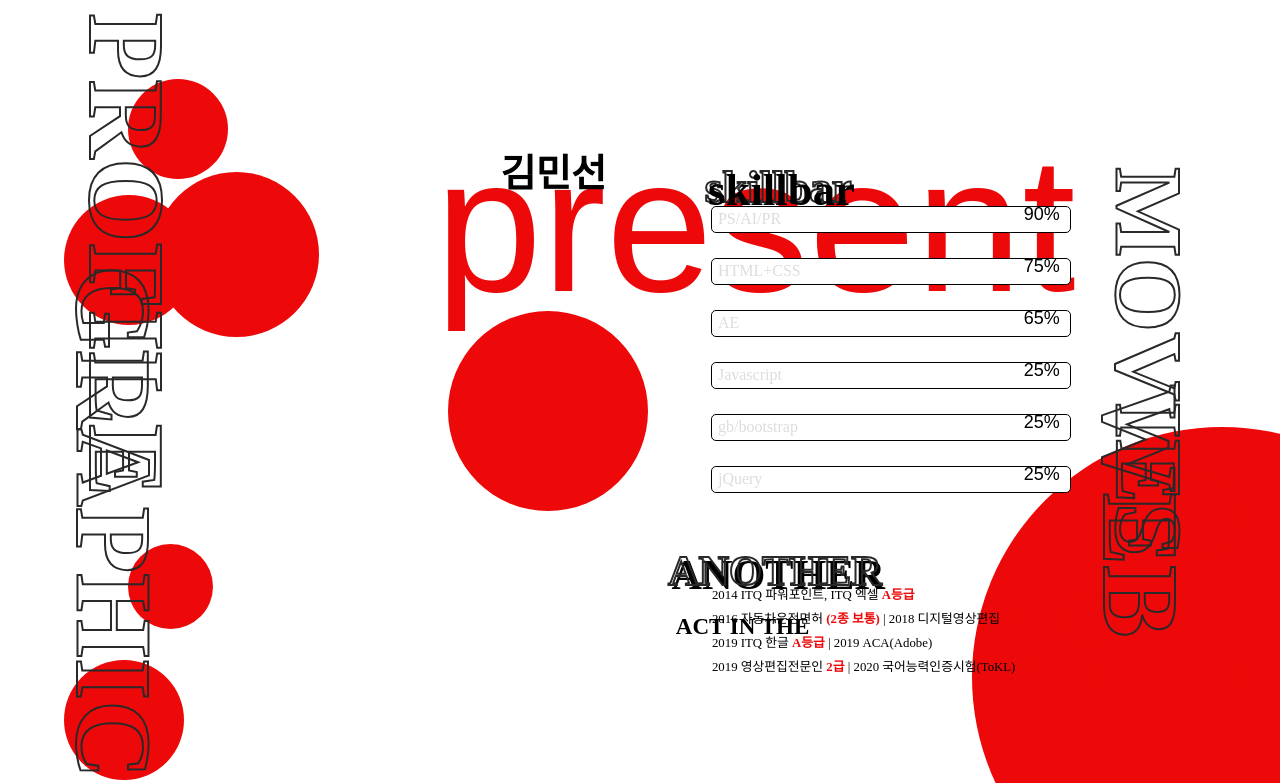
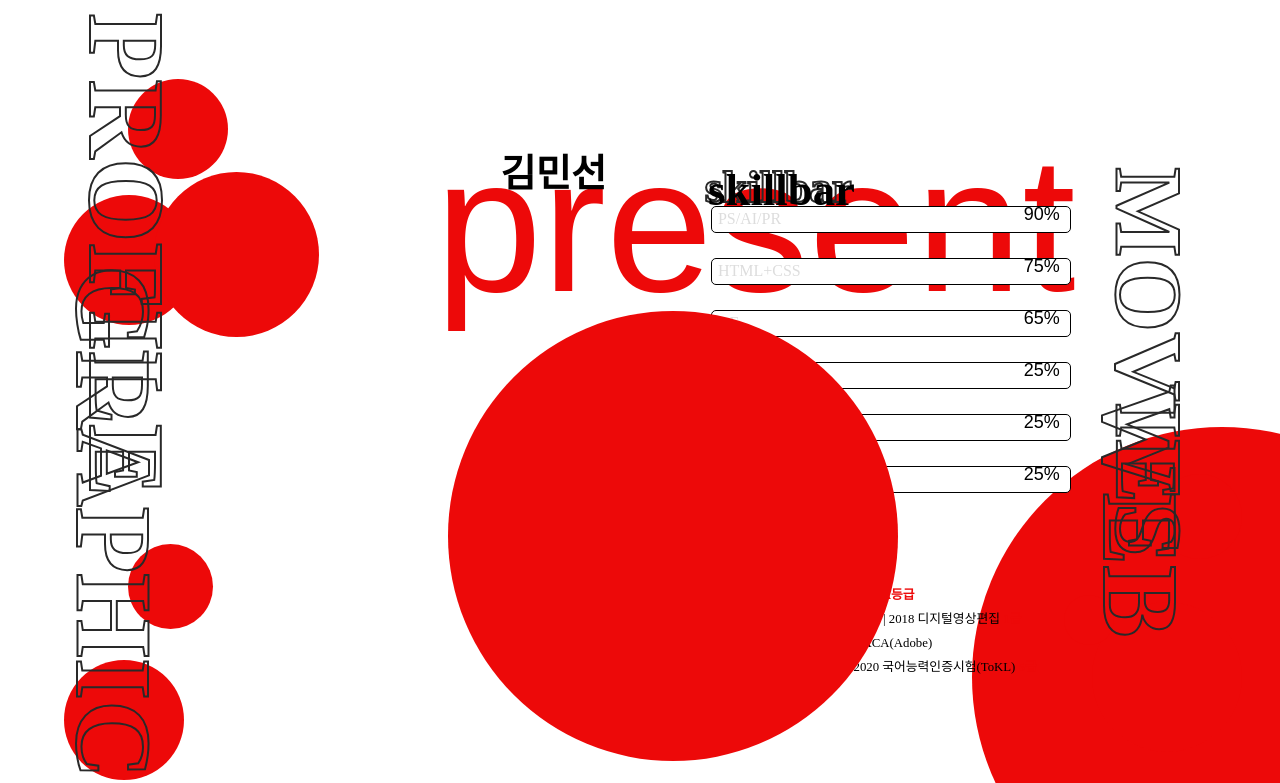
Before and after one commit to minsunny987/my-folio, a plain HTML site: page index.html in a window 1280 px wide. Shown: the part 153-936 px from the top of the page. Drawn offline with nearby package versions, Linux system fonts and the light colour scheme; a web font is replaced by a local one.

Commit message:
Update main.css
Graphic Subtitle 글자 크기 조정
Movie PIP 위치 조정

```diff
--- a/css/main.css
+++ b/css/main.css
@@ -884,14 +884,14 @@ h1 {
 } */
 
 .s5 .youtube_player {
-    margin-top: 17.5%;
+    margin-top: 20%;
     z-index: 5;
 }
 
 .s5 .s5_cc1 {
     background-color: #ed0909;
-    width: 200px;
-    height: 200px;
+    width: 450px;
+    height: 450px;
     border-radius: 500px;
     position: absolute;
     top: 20%;
```
